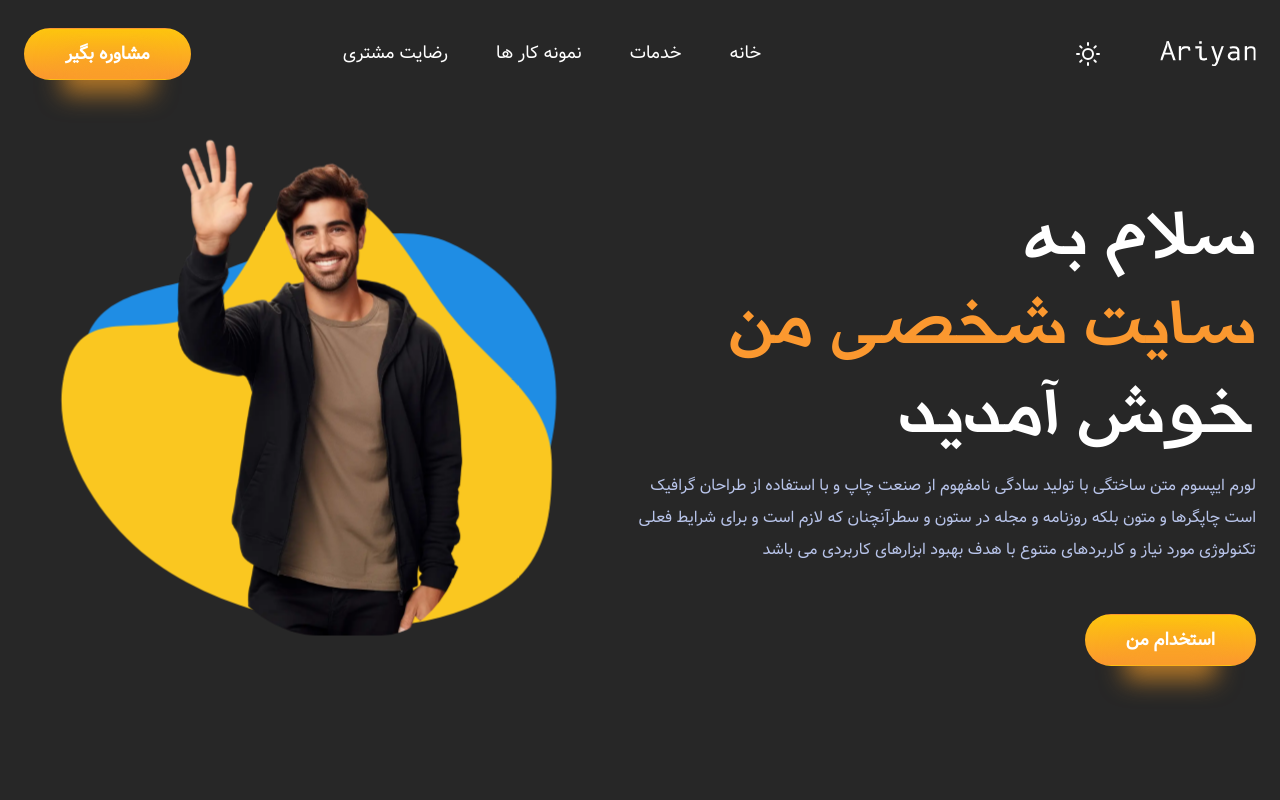
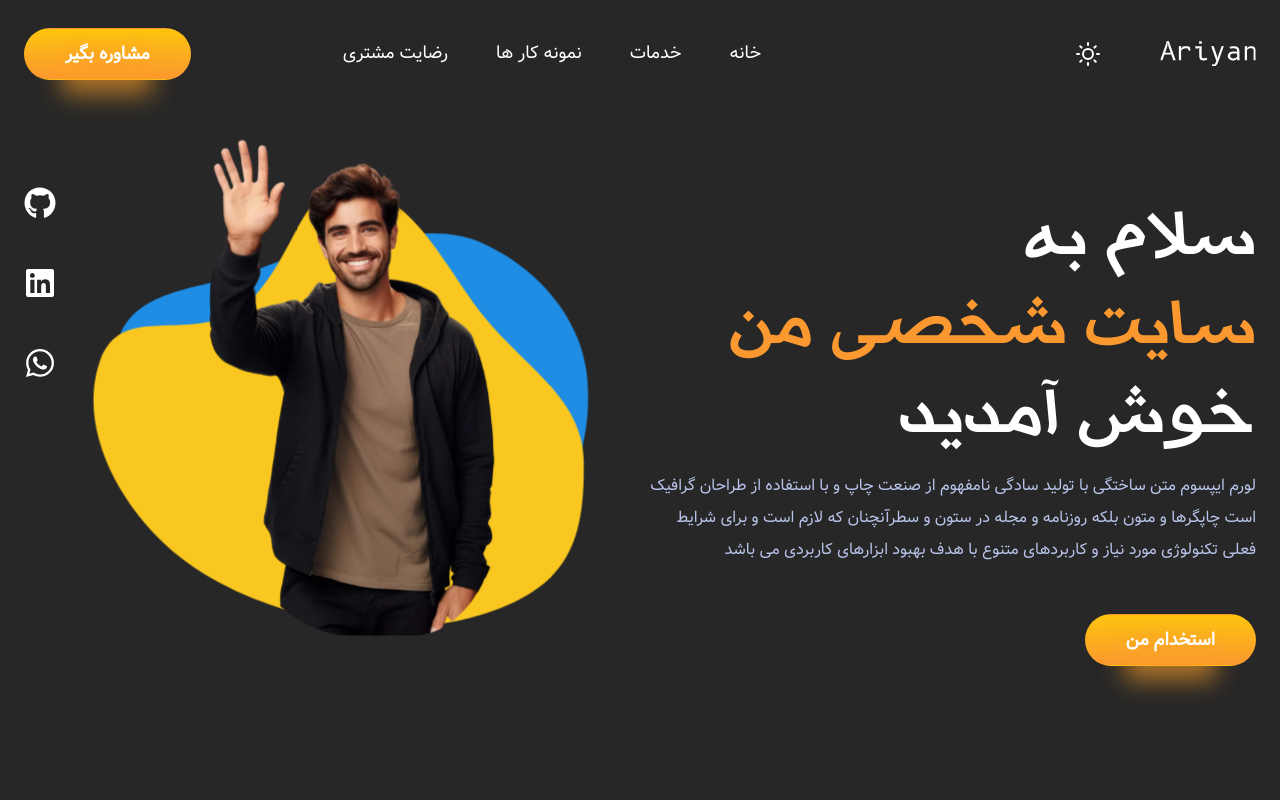
Before and after one commit to ARiYaNSEp0-0/personal-site-v1, a React (Vite) app: page / in a window 1280 px wide. Shown: the top 800 px of the page. Built offline with nearby package versions, Linux system fonts and the light colour scheme.

Commit message:
:tada: add SocialMedia to Intro

```diff
--- a/src/container/Intro/Intro.jsx
+++ b/src/container/Intro/Intro.jsx
@@ -1,4 +1,12 @@
-import { CallToAction, Heading, Paragraph } from "../../components";
+import {
+  CallToAction,
+  Heading,
+  Paragraph,
+  SocialMedia,
+} from "../../components";
+
+import { FaGithub, FaLinkedin, FaWhatsapp } from "react-icons/fa";
+
 import bloblBack from "../../assets/images/Path 4.svg";
 import blobFront from "../../assets/images/Path 5.svg";
 import person from "../../assets/images/person.webp";
@@ -6,6 +14,15 @@ import person from "../../assets/images/person.webp";
 import "./Intro.css";
 
 const Intro = () => {
+  const introSocials = [
+    {
+      id: 1,
+      address: "https://github.com/ARiYaNSEp0-0",
+      icon: <FaGithub size={"2rem"} />,
+    },
+    { id: 2, address: "#", icon: <FaLinkedin size={"2rem"} /> },
+    { id: 3, address: "#", icon: <FaWhatsapp size={"2rem"} /> },
+  ];
   return (
     <header className="introduction">
       <div className="container container-lg">
@@ -30,6 +47,8 @@ const Intro = () => {
             <img className="blob--front" src={blobFront} alt="" />
             <img className="person" src={person} alt="person logo." />
           </div>
+
+          <SocialMedia direction="vertical" socials={introSocials} />
         </div>
       </div>
     </header>
```
